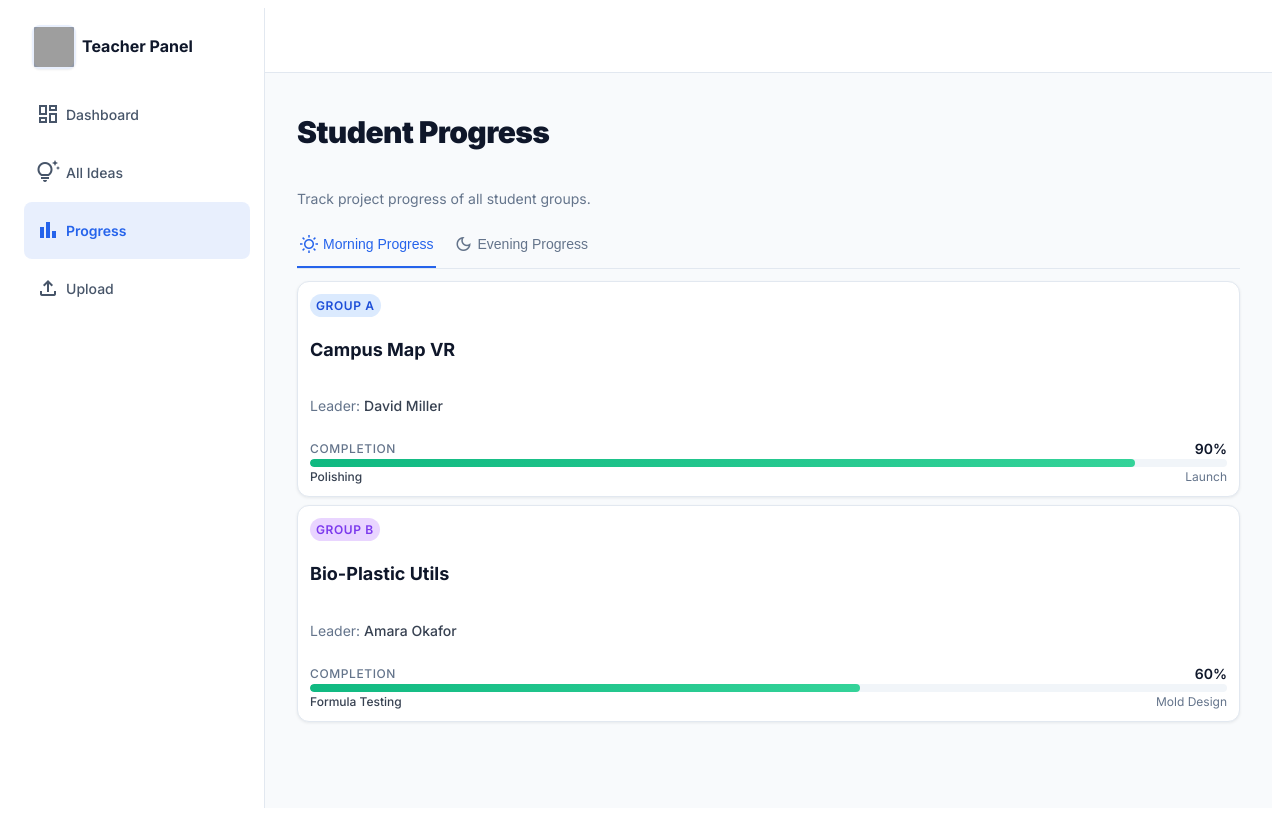
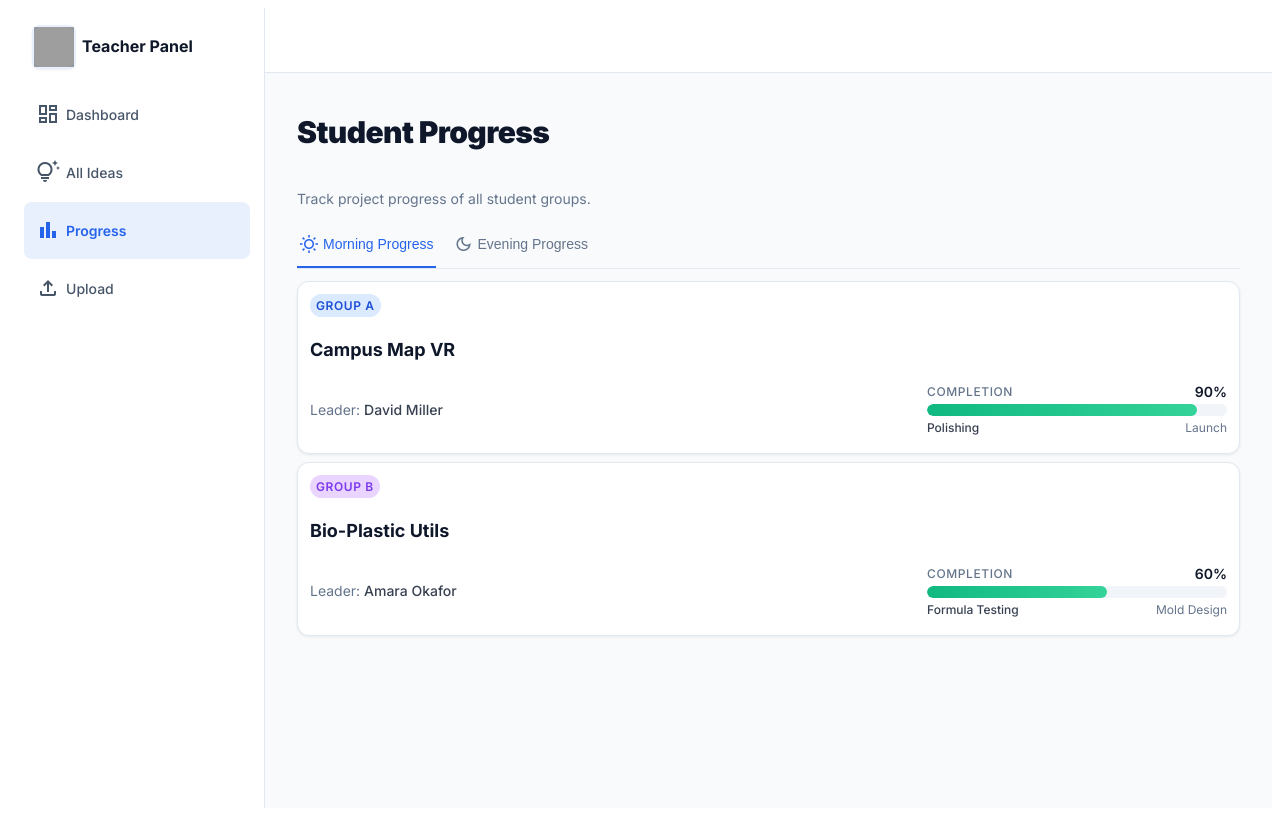
Before and after one commit to Nisha-Saleem/teacher-dashboard-main-P10, a React (Vite) app: page /progress in a window 1280 px wide. Built offline with nearby package versions, Linux system fonts and the light colour scheme; grey boxes are pictures that could not be loaded.

Commit message:
update progress bar

```diff
--- a/components/ProgressView.jsx
+++ b/components/ProgressView.jsx
@@ -58,11 +58,10 @@ const ProgressView = () => {
                   Group {String.fromCharCode(65 + index)}
                 </div>
                 <h3 className="prog-card-title">{idea.title}</h3>
+                <div className="prog-card-leader-progress">
                   <p className="prog-card-leader">
                     Leader: <span>{idea.leader.name}</span>
                   </p>
-              </div>
-
                   <div className="prog-card-progress">
                     <div className="prog-progress-header">
                       <span className="prog-progress-label">Completion</span>
@@ -85,6 +84,8 @@ const ProgressView = () => {
                       <span>{idea.milestones.next}</span>
                     </div>
                   </div>
+                </div>
+              </div>
 
 
             </div>
--- a/styles/ProgressView.css
+++ b/styles/ProgressView.css
@@ -144,12 +144,20 @@
   font-weight: 500;
 }
 
+.prog-card-leader-progress {
+  display: flex;
+  justify-content: space-between;
+  align-items: center;
+  gap: 2rem;
+}
+
 /* Progress Section */
 .prog-card-progress {
   display: flex;
   flex-direction: column;
-  gap: 0.125rem;
+  gap: 0.25rem;
   overflow: hidden;
+  min-width: 300px;
 }
 
 .prog-progress-header {
@@ -174,7 +182,7 @@
 
 .prog-progress-bar-bg {
   width: 100%;
-  height: 0.5rem;
+  height: 0.75rem;
   background-color: #f1f5f9;
   border-radius: 999px;
   overflow: hidden;
```
Lines whose indentation alone changed are shown as unchanged.
